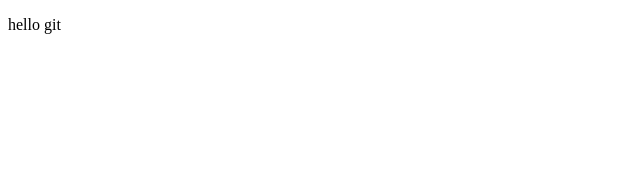
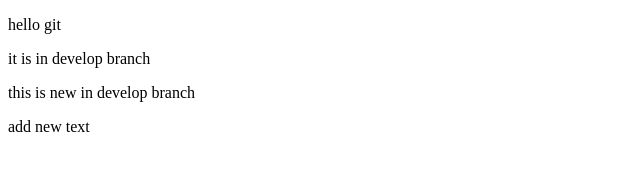
Before and after one commit to Neohua87/wfgit_test, a plain HTML site: page index.html in a window 1280 px wide. Shown: the whole page, without its empty margins (0-640 px from the left). Drawn offline with Linux system fonts and the light colour scheme.

Commit message:
commit again

```diff
--- a/index.html
+++ b/index.html
@@ -6,5 +6,8 @@
 </head>
 <body>
 <p>hello git </p>
+<p>it is in develop branch</p>
+<p>this is new in develop branch </p>
+<p>add new text</p>
 </body>
 </html>
```
Also changed, not shown: index.js (+5 -2 lines).
